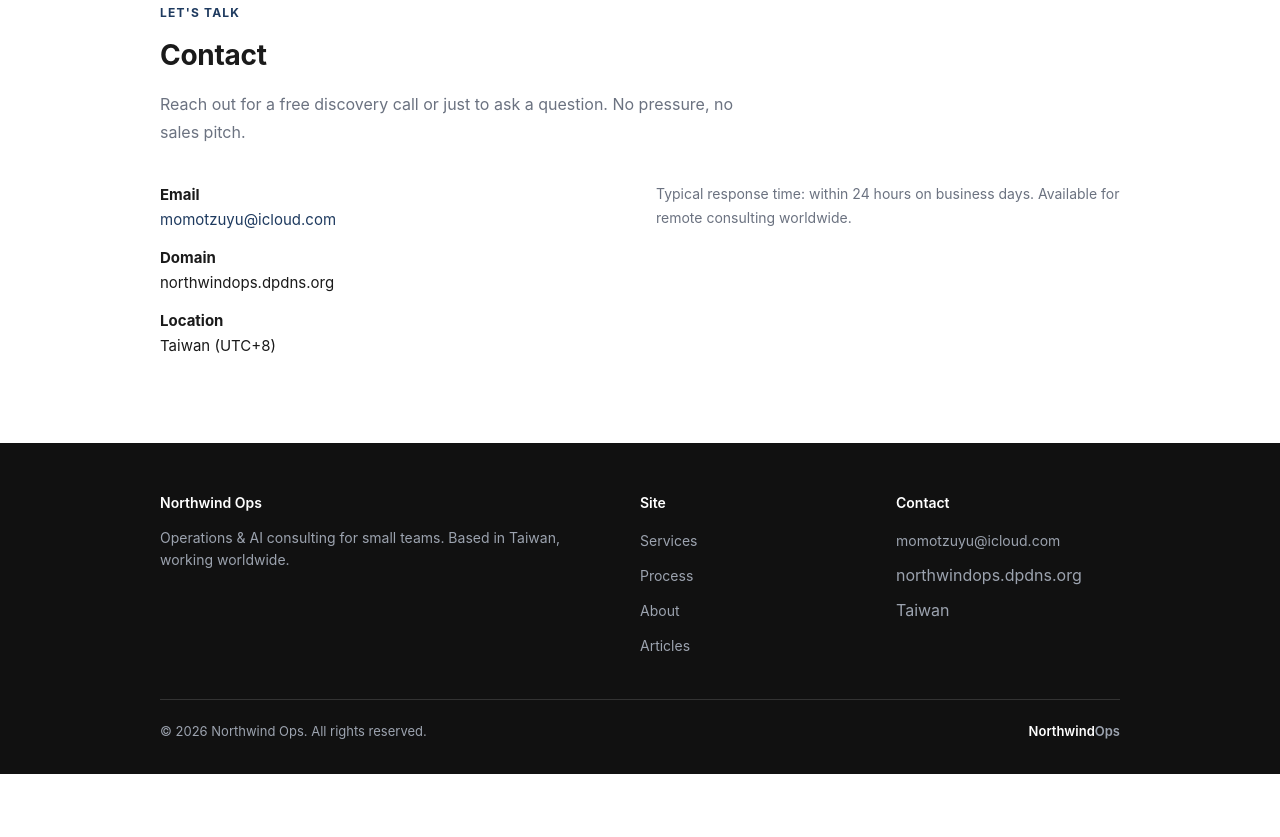
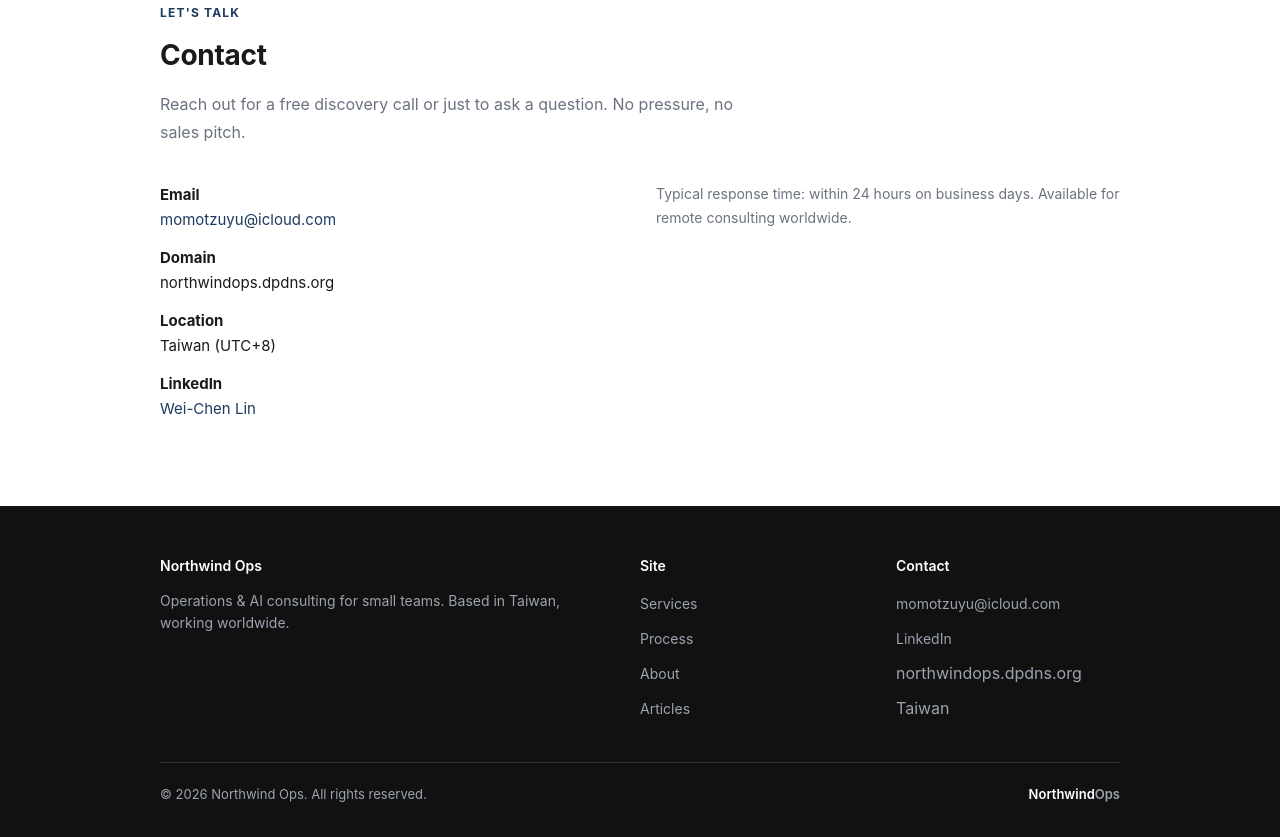
Before and after one commit to ggro4444/northwind-ops-site, a plain HTML site: page index.html in a window 1280 px wide. Shown: the part 2970-3807 px from the top of the page. Before the commit the page ends 3744 px from the top, so only its background shows below. Drawn offline with Linux system fonts and the light colour scheme.

Commit message:
Add LinkedIn profile link

```diff
--- a/index.html
+++ b/index.html
@@ -352,6 +352,7 @@
           <li><strong>Email</strong><br><a href="mailto:momotzuyu@icloud.com">momotzuyu@icloud.com</a></li>
           <li><strong>Domain</strong><br>northwindops.dpdns.org</li>
           <li><strong>Location</strong><br>Taiwan (UTC+8)</li>
+          <li><strong>LinkedIn</strong><br><a href="https://www.linkedin.com/in/wei-chen-lin-a38b3542a/" target="_blank" rel="noopener">Wei-Chen Lin</a></li>
         </ul>
       </div>
       <div>
@@ -385,6 +386,7 @@
         <h4>Contact</h4>
         <ul>
           <li><a href="mailto:momotzuyu@icloud.com">momotzuyu@icloud.com</a></li>
+          <li><a href="https://www.linkedin.com/in/wei-chen-lin-a38b3542a/" target="_blank" rel="noopener">LinkedIn</a></li>
           <li>northwindops.dpdns.org</li>
           <li>Taiwan</li>
         </ul>
```
